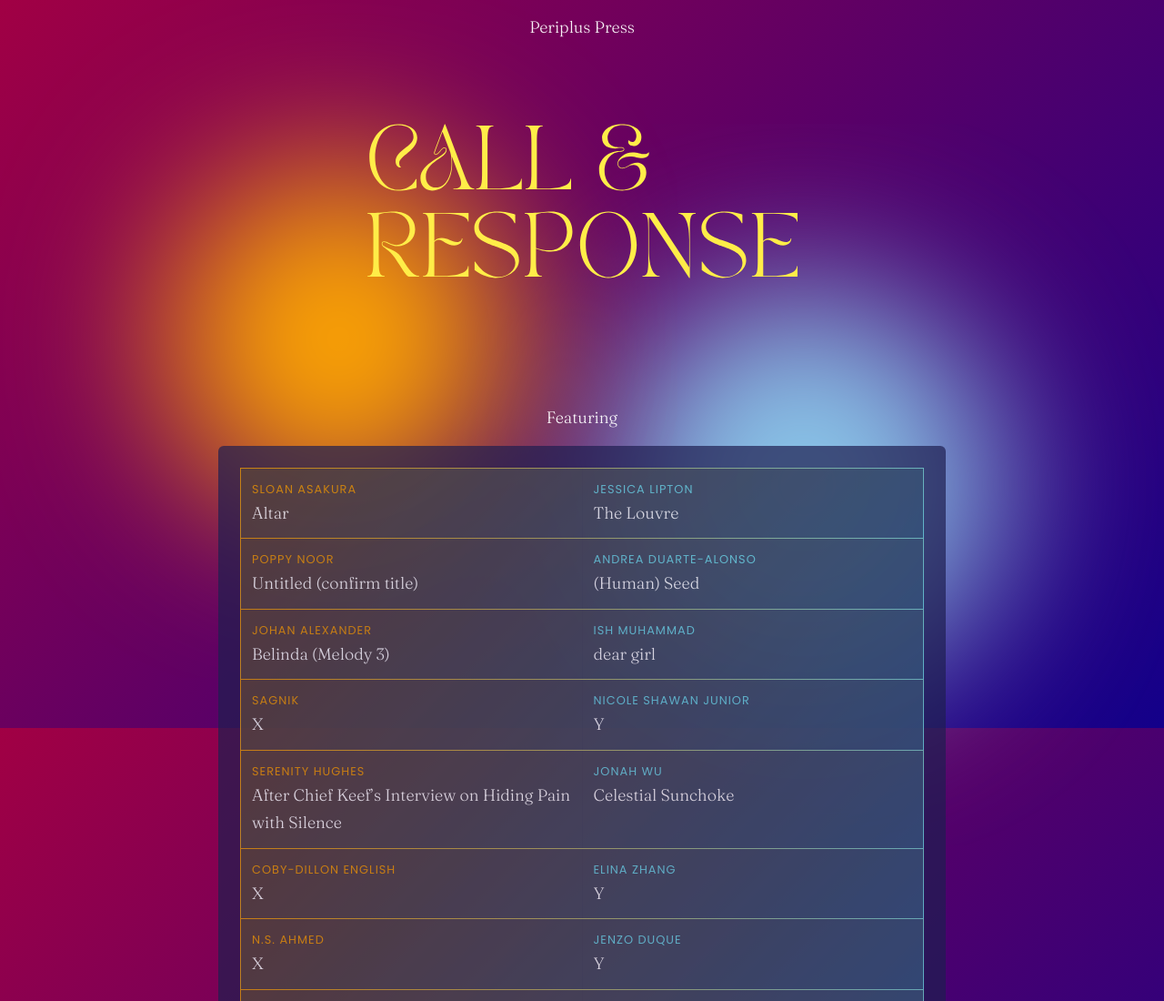
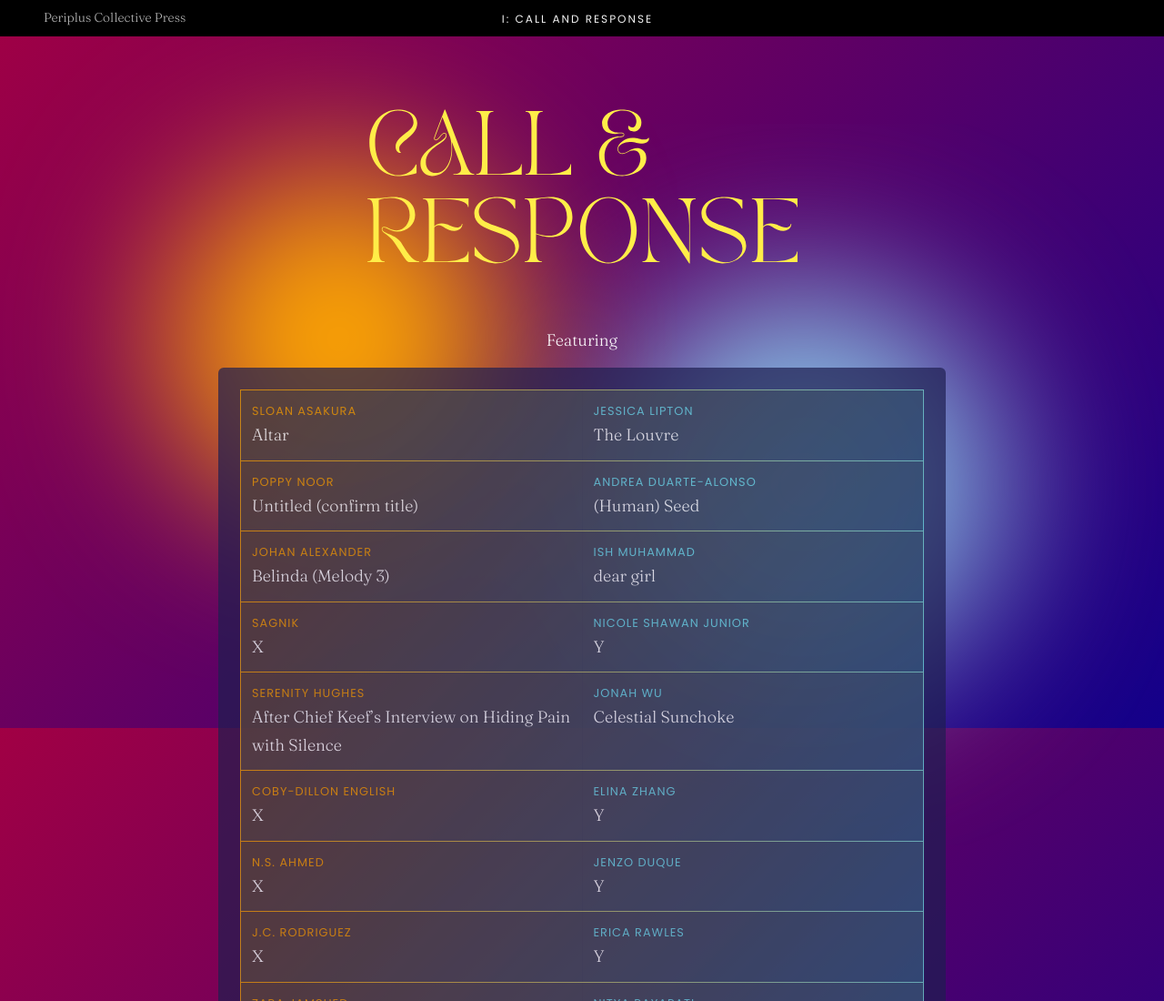
Before and after one commit to peripress/callandresponse, an Astro site: page /callandresponse in a window 1280 px wide. Shown: the top 1100 px of the page at 91% size. Built offline with nearby package versions, Linux system fonts and the light colour scheme; Astro itself is replaced by a stand-in of ours.

Commit message:
universal nav fixes

```diff
--- a/src/components/CandRHeader.astro
+++ b/src/components/CandRHeader.astro
@@ -28,7 +28,7 @@ const {authorResponse} = Astro.props;
 /*	background: #851616;*/
 	display: flex;
 	position: fixed;
-	top: 30px;
+	top: 40px;
 	width: 100%;
 	z-index: 10000;
 	-webkit-font-smoothing: auto;
--- a/src/components/Header.astro
+++ b/src/components/Header.astro
@@ -5,34 +5,38 @@ import { SITE_TITLE } from '../config';
 
 <header>
 	<nav>
-		<h1 class="tinysentencecase">{SITE_TITLE}</h1>
-		<!-- <HeaderLink href="/">Home</HeaderLink> -->
-		<HeaderLink href="/callandresponse">I: Call and Response</HeaderLink>
-<!-- 		<HeaderLink href="/blog">Blog thing</HeaderLink>
-		<HeaderLink href="/about">About</HeaderLink>
-		<HeaderLink href="/astrostuff">Astro stuff</HeaderLink>		 -->
+		<h1>{SITE_TITLE}</h1>
+		<div class="HeaderLinkContainer">
+			<HeaderLink href="/callandresponse">I: Call and Response</HeaderLink>
+		</div>
 	</nav>
 </header>
 <style>
 	header {
-/*		background: var(--color-bg);*/
-		font-size: 14px;
-		height: 40px;
+		background: #000;
+		font-size: 13px;
+		height: 24px;
 		margin: 0 0;
-		padding: 8px 0;
+		padding: 8px 24px;
 		position: fixed;
-		text-align: center;
+		text-align: left;
 		top: 0;
 		width: 100%;
+		z-index: 3000;
 	}
 	h1 {
-		color: #fff;
+		color: rgba(255,255,255,.7);
 		display: inline;
 		margin: 2px 24px;
 		font-size: 14px;
 		font-weight: 300;
 	}
-	a {
-		color: var(--main-bg);
+	div.HeaderLinkContainer {
+		position: fixed;
+		margin: 0 auto;
+		top: 9px;
+		left: 0;
+		right: 0;
+		text-align: center;
 	}
 </style>
--- a/src/components/HeaderLink.astro
+++ b/src/components/HeaderLink.astro
@@ -12,11 +12,18 @@ const isActive = href === Astro.url.pathname.replace(/\/$/, '');
 	a {
 		color: #ff634f;
 		display: inline-block;
-		margin: 0;
+		margin: 0 auto;
 		text-decoration: none;
+		font-family: 'Poppins', sans-serif;
+		font-size: 12px;
+		text-transform: uppercase;
+		letter-spacing: 2px;
 	}
 	a.active {
 		color: var(--main-bg);
+		text-decoration: none;
+	}
+	a:hover {
 		text-decoration: underline;
 	}
 	.tiny {
--- a/src/pages/callandresponse.astro
+++ b/src/pages/callandresponse.astro
@@ -18,8 +18,7 @@ const {responseadd} = '#response';
 		<BaseHead title={SITE_TITLE} description={SITE_DESCRIPTION} />
 	</head>
 	<body>
-		<!-- <Header /> -->
-		<h2>Periplus Press</h2>
+		<Header />
 		<img id="candrlogo" src="/CandRImages/CandRlogo.svg" />
 		<img id="gradientbkg" src="/CandRImages/blurs.svg" />
 		<main>
@@ -142,34 +141,9 @@ const {responseadd} = '#response';
 	a:hover {
 		opacity: 1;
 	}
-	/*#authors a {
-		color: var(--color-text-light);
-		text-decoration: none;
-	}
-	#authors a:hover {
-		text-decoration: underline;
-	}
-	#authors a span.sun{
-		color: var(--color-sun);
-	}
-	#authors a span.moon{
-		color: var(--color-moon);
-	}
-	#authors a span.moon, #authors a span.sun {
-		font-size: 13px;
-	}
-	#authors ul {
-		text-align: center;
-	}
-	#authors li {
-		display: block;
-		margin: 3px 24px;
-		font-size: 18px;
-		text-align: center;
-	}*/
 	img {
 		display: block;
-		margin: 90px auto 0;
+		margin: 120px auto 0;
 		text-align: center;
 		z-index: 1000;
 	}
@@ -184,7 +158,7 @@ const {responseadd} = '#response';
 	}
 	main {
 		max-width: 800px;
-		margin: 100px auto 100px;
+		margin: 30px auto 100px;
 	}
 
 	p, blockquote {
```
